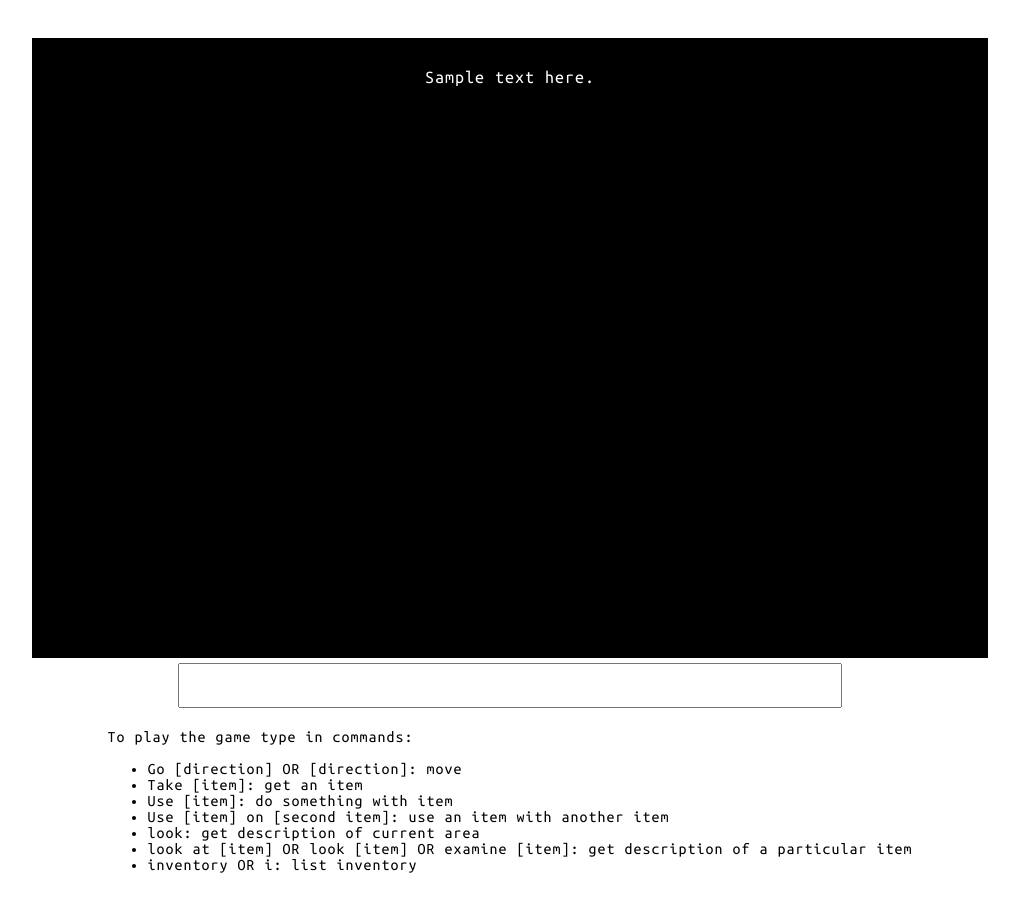
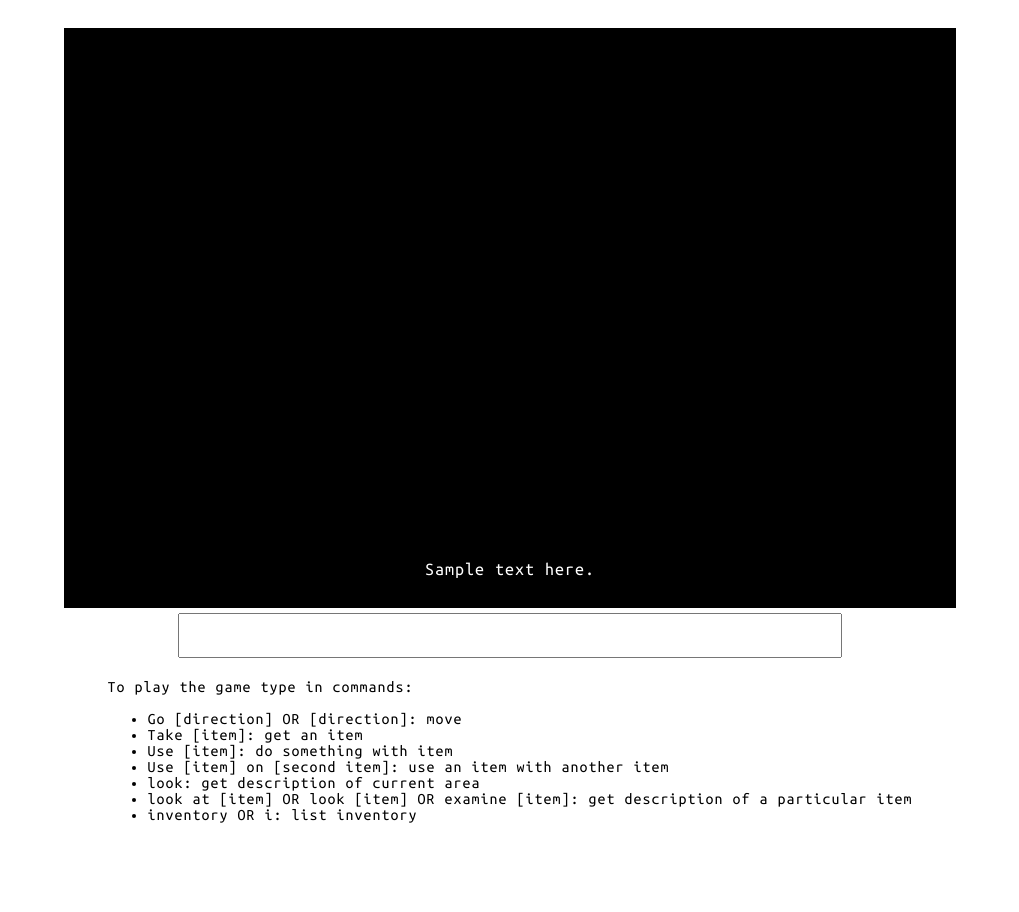
Before and after one commit to jbcoppola/Text-Adventure, a website built with webpack: page index.html in a window 1280 px wide. Shown: the whole page, without its empty margins (130-1149 px from the left). After the commit the page ends 867 px from the top, so only its background shows below. Built offline with nearby package versions, Linux system fonts and the light colour scheme.

Commit message:
made output display/scroll correctly

```diff
--- a/style.css
+++ b/style.css
@@ -8,7 +8,7 @@ body {
     flex-direction: column;
     justify-content: center;
     align-content: center;
-    padding: 30px;
+    padding: 20px;
 }
 
 .main * {
@@ -16,8 +16,10 @@ body {
 }
 
 .main .output {
-    height: 70vh;
-    width: 70vw;
+    display: flex;
+    flex-direction: column-reverse;
+    height: 65vh;
+    width: 65vw;
     padding: 30px;
     text-align: center;
     background-color: black;
```
